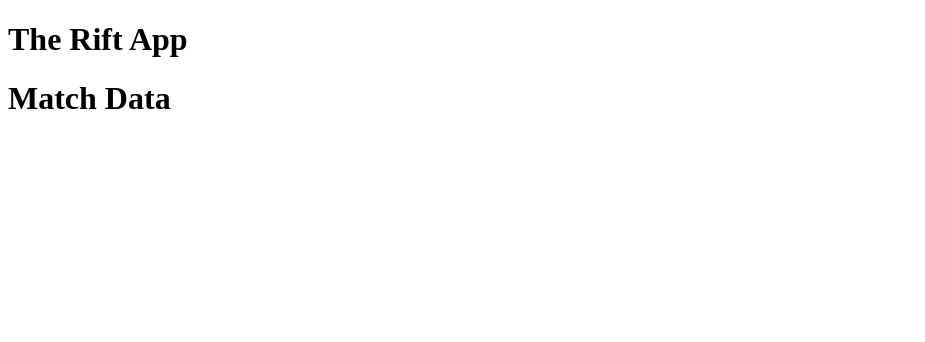
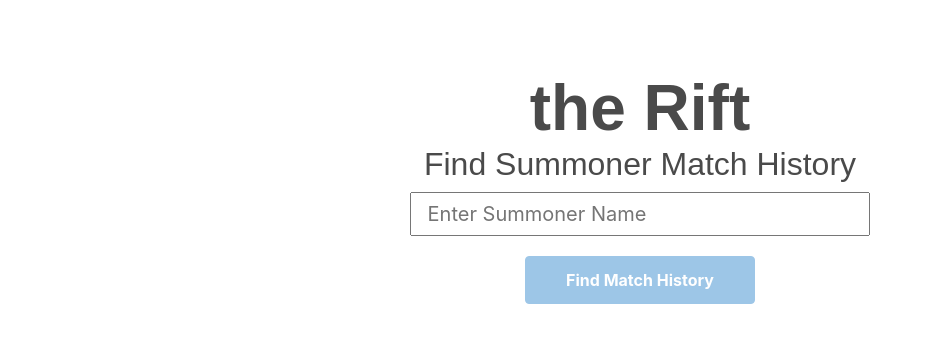
Before and after one commit to DorianKwan/theRift, a React app in the folder client/: page / in a window 1280 px wide. Shown: the top 342 px of the page, without its empty margins (0-925 px from the left). Built offline with nearby package versions, Linux system fonts and the light colour scheme.

Commit message:
Updated Client Views

```diff
--- a/client/src/components/App.js
+++ b/client/src/components/App.js
@@ -1,26 +1,125 @@
 import React, {Component} from "react";
-import "./app.scss"
+import axios from "axios";
+import "./app.scss";
 import MatchHistory from "./pages/MatchHistory";
 
 export default class App extends Component {
   constructor(props) {
     super(props);
+
+    this.state = {
+      summonerName: "",
+      matchHistory: "something",
+      isLoading: false,
+      errorMessage: null,
+      validationRegex: /^[0-9\w{0,16} _\.]+$/
+    }
+
     this.connectServer = this.connectServer.bind(this);
+    this.fetchMatchHistory = this.fetchMatchHistory.bind(this);
+    this.summonerInputChangeHandler = this.summonerInputChangeHandler.bind(this);
+  }
+
+  componentDidMount() {
+    this.connectServer();
   }
 
   connectServer() {
     fetch("/");
   }
 
-  componentDidMount() {
-    this.connectServer();
+  validateInput(summonerName) {
+    let isValid = true;
+
+    if (!this.state.validationRegex.test(summonerName)) {
+      const errorMessage = "Summoner name includes invalid characters.";
+      this.setState({ errorMessage, isLoading: false });
+      isValid = false;
+    }
+
+    return isValid;
+  }
+
+  renderErrorMessage() {
+    const error = this.state.errorMessage;
+    return (
+      <p className="error-message">{error}</p>
+    );
+  }
+
+  renderSubmitButton(isSubmitDisabled) {
+    let button;
+    if (isSubmitDisabled) {
+      button = <button disabled className="button is-info is-wide" onClick={this.fetchMatchHistory}>Find Match History</button>;
+    } else {
+      button = <button className="button is-info is-wide" onClick={this.fetchMatchHistory}>Find Match History</button>;
+    }
+    return (
+      button
+    );
+  }
+
+  renderSummonerForm() {
+    const errorMessage = this.state.errorMessage ? this.renderErrorMessage() : "";
+    const isSubmitDisabled = this.state.summonerName.length < 3;
+    const submitButton = this.renderSubmitButton(isSubmitDisabled);
+
+    return (
+      <div>
+        <h2>Find Summoner Match History</h2>
+        {errorMessage}
+        <input type="text" name="summoner" placeholder="Enter Summoner Name"
+          onChange={(e) => this.summonerInputChangeHandler.call(this, e)}
+          value={this.state.summonerName} />
+        <br />
+        {submitButton}
+      </div>
+    );
+  }
+
+  renderLoader() {
+    return (
+      <div>
+        <div className="lds-spinner">
+          <div></div><div></div>
+          <div></div><div></div>
+          <div></div><div></div>
+          <div></div><div></div>
+          <div></div><div></div>
+          <div></div><div></div>
+        </div>
+        <p className="loading-message">Please Wait..</p>
+      </div>
+    );
   }
 
   render() {
+    const content = this.state.isLoading ? this.renderLoader() : this.renderSummonerForm();
+
     return (
-    <div>
-      <MatchHistory />
+    <div className="main container has-text-centered">
+      <h1>the Rift</h1>
+      {content}
+      <MatchHistory matches={this.state.matchHistory} summoner={this.state.summonerName} />
     </div>
     );
   }
+
+  fetchMatchHistory() {
+    const { summonerName } = this.state;
+    this.setState({ isLoading: true });
+    const isInputValid  = this.validateInput(summonerName);
+    if (isInputValid && this.state.offCooldown) {
+      axios.get("/api/matchHistory/" + summonerName)
+      .then(response => {
+        this.setState({ matchHistory: response.data, isLoading: false, errorMessage: null });
+      }).catch(error => {
+        console.log(error);
+      });
+    }
+  }
+
+  summonerInputChangeHandler(element) {
+    this.setState({ summonerName: element.target.value });
+  }
 }
--- a/client/src/components/app.scss
+++ b/client/src/components/app.scss
@@ -0,0 +1,123 @@
+// App Styles
+.main {
+  font-family: "avenir", sans-serif;
+  h1 {
+    margin-top: calc(7.5vh);
+    font-weight: 600;
+    font-size: 4rem;
+  }
+
+  h2 {
+    font-weight: 300;
+    font-size: 2rem;
+    margin-top: -1rem;
+  }
+
+  input {
+    width: 40%;
+    padding: 0.5rem 0 0.5rem 1rem;
+    font-size: 1.25rem;
+    margin-top: 0.25rem;
+    margin-bottom: 0.25rem;
+  }
+
+  button {
+    margin-top: 1rem;
+    width: 20%;
+    height: 3rem;
+    font-weight: bold;
+    margin-bottom: 2rem;
+  }
+
+  .error-message {
+    color: red;
+    font-size: 0.8rem;
+  }
+
+  .loading-message {
+    margin-top: 0.75rem;
+  }
+}
+
+// Loading Spinner css taken from https://loading.io/css/
+.lds-spinner {
+  color: black;
+  display: inline-block;
+  position: relative;
+  width: 64px;
+  height: 64px;
+}
+.lds-spinner div {
+  transform-origin: 32px 32px;
+  animation: lds-spinner 1.2s linear infinite;
+}
+.lds-spinner div:after {
+  content: " ";
+  display: block;
+  position: absolute;
+  top: 3px;
+  left: 29px;
+  width: 5px;
+  height: 14px;
+  border-radius: 20%;
+  background: black;
+}
+.lds-spinner div:nth-child(1) {
+  transform: rotate(0deg);
+  animation-delay: -1.1s;
+}
+.lds-spinner div:nth-child(2) {
+  transform: rotate(30deg);
+  animation-delay: -1s;
+}
+.lds-spinner div:nth-child(3) {
+  transform: rotate(60deg);
+  animation-delay: -0.9s;
+}
+.lds-spinner div:nth-child(4) {
+  transform: rotate(90deg);
+  animation-delay: -0.8s;
+}
+.lds-spinner div:nth-child(5) {
+  transform: rotate(120deg);
+  animation-delay: -0.7s;
+}
+.lds-spinner div:nth-child(6) {
+  transform: rotate(150deg);
+  animation-delay: -0.6s;
+}
+.lds-spinner div:nth-child(7) {
+  transform: rotate(180deg);
+  animation-delay: -0.5s;
+}
+.lds-spinner div:nth-child(8) {
+  transform: rotate(210deg);
+  animation-delay: -0.4s;
+}
+.lds-spinner div:nth-child(9) {
+  transform: rotate(240deg);
+  animation-delay: -0.3s;
+}
+.lds-spinner div:nth-child(10) {
+  transform: rotate(270deg);
+  animation-delay: -0.2s;
+}
+.lds-spinner div:nth-child(11) {
+  transform: rotate(300deg);
+  animation-delay: -0.1s;
+}
+.lds-spinner div:nth-child(12) {
+  transform: rotate(330deg);
+  animation-delay: 0s;
+}
+@keyframes lds-spinner {
+  0% {
+    opacity: 1;
+  }
+  100% {
+    opacity: 0;
+  }
+}
+
+// Import the rest of Bulma
+@import "../../node_modules/bulma/bulma.sass"
--- a/client/src/components/pages/MatchHistory.js
+++ b/client/src/components/pages/MatchHistory.js
@@ -3,11 +3,34 @@ import Match from "./matchHistory/Match";
 import "./matchHistory.scss";
 
 export default class MatchHistory extends Component {
+  constructor(props) {
+    super(props);
+  }
+
+  renderMatch(matchData, matchKey) {
+    return (
+      <Match key={matchKey} matchData={matchData} summoner={this.props.summoner} />
+    );
+  }
+
+  renderMatches() {
+    let matches = [];
+
+    for (let matchKey in this.props.matches.matchHistory) {
+      matches.push(this.renderMatch(this.props.matches.matchHistory[matchKey], matchKey));
+    }
+
+     return (
+      matches
+     );
+  }
+
   render() {
+    const matches = this.props.matches ? this.renderMatches() : "";
+
     return (
-    <div>
-      <h1>The Rift App</h1>
-      <Match />
+    <div className="matches">
+      {matches}
     </div>
     );
   }
--- a/client/src/components/pages/matchHistory.scss
+++ b/client/src/components/pages/matchHistory.scss
@@ -0,0 +1,3 @@
+.matches {
+  padding-bottom: 3rem;
+}
--- a/client/src/components/pages/matchHistory/Match.js
+++ b/client/src/components/pages/matchHistory/Match.js
@@ -4,17 +4,120 @@ import "./match.scss";
 export default class Match extends Component {
   constructor(props) {
     super(props);
+  }
 
-    this.state = {
+  findDesiredSummoner(players, summonerName) {
+    let summoner;
 
+    for (let key in players) {
+      if (players[key].name === summonerName) {
+        summoner = players[key];
+      }
     }
+
+    return summoner;
+  }
+
+  determineGameResult(matchData, summonerTeam) {
+    const team   = summonerTeam === 100 ? "Blue" : "Red";
+    const result = team === matchData.winningTeam ? "Victory" : "Defeat";
+    return result;
+  }
+
+  renderMatchContent() {
+    const { matchData, summoner }   = this.props;
+    const { gameDuration, players } = matchData;
+    const desiredSummoner           = this.findDesiredSummoner(players, summoner);
+    const { build, stats, team, champion } = desiredSummoner;
+    const gameResult   = this.determineGameResult(matchData, team);
+    const multiKill    = stats.score.highestMultiKill ? stats.score.highestMultiKill : "";
+    const matchClasses = gameResult === "Defeat" ? "columns match match-loss" : "columns match match-won";
+
+    return (
+      <div className={matchClasses}>
+        <div className="column is-1">
+          <div className={gameResult.toLowerCase()}>
+            {gameResult}
+          </div>
+          <hr />
+          <div>
+            {gameDuration}
+          </div>
+        </div>
+        <div className="columns column is-3">
+          <div className="column">
+            <div>Summoner Spells:</div>
+            <div>{build.summonerSpells.one}</div>
+            <div>{build.summonerSpells.two}</div>
+          </div>
+          <div className="column">
+            <div>Champion:</div>
+            <div>{champion}</div>
+          </div>
+          <div className="column">
+            <div>Runes:</div>
+            <div>{build.runes.primary}</div>
+            <div>{build.runes.secondary}</div>
+          </div>
+        </div>
+        <div className="column is-1">
+          <p>{stats.score.kills}/{stats.score.deaths}/{stats.score.assists}</p>
+          <p>{stats.score.kda}:1 KDA</p>
+          <p>{multiKill}</p>
+        </div>
+        <div className="column is-1">
+          <p>Level {stats.championLevel}</p>
+          <p>{stats.score.creepScore} ({(stats.score.creepScore / (matchData.gameTime / 60)).toFixed(2)}) CS</p>
+        </div>
+        <div className="columns column is-3">
+          <div className="column">
+              <div>Item 1</div>
+              <div>{build.items.item0}</div>
+              <div>Item 2</div>
+              <div>{build.items.item1}</div>
+            </div>
+            <div className="column">
+              <div>Item 3</div>
+              <div>{build.items.item2}</div>
+              <div>Item 4</div>
+              <div>{build.items.item3}</div>
+            </div>
+            <div className="column">
+              <div>Item 5</div>
+              <div>{build.items.item4}</div>
+              <div>Item 6</div>
+              <div>{build.items.item5}</div>
+            </div>
+        </div>
+        <div className="column is-1">
+          <div>{build.items.item6}</div>
+          <div>{stats.score.pinkWards} Control Wards</div>
+        </div>
+        <div className="column is-1">
+          <p>{matchData.players["1"].name}</p>
+          <p>{matchData.players["2"].name}</p>
+          <p>{matchData.players["3"].name}</p>
+          <p>{matchData.players["4"].name}</p>
+          <p>{matchData.players["5"].name}</p>
+        </div>
+        <div className="column is-1">
+          <p>{matchData.players["6"].name}</p>
+          <p>{matchData.players["7"].name}</p>
+          <p>{matchData.players["8"].name}</p>
+          <p>{matchData.players["9"].name}</p>
+          <p>{matchData.players["10"].name}</p>
+        </div>
+      </div>
+    );
   }
 
   render() {
+    const matchContent = this.renderMatchContent();
+
     return (
-    <div>
-      <h1>Match Data</h1>
-    </div>
+      <div className="match">
+        {matchContent}
+      </div>
     );
   }
 }
--- a/client/src/components/pages/matchHistory/match.scss
+++ b/client/src/components/pages/matchHistory/match.scss
@@ -0,0 +1,29 @@
+.match {
+  padding-top: 1rem;
+  padding-bottom: 1rem;
+  font-size: 0.75rem;
+
+  div {
+    padding-bottom: 0.2rem;
+  }
+
+  .match-won {
+    background-color: #a3cfec;
+    border: solid 2px #99b9cf;
+  }
+
+  .match-loss {
+    background-color: #e2b6b3;
+    border: solid 2px #cea7a7;
+  }
+
+  .victory {
+    color: #038787;
+    font-weight: bold;
+  }
+
+  .defeat {
+    color: #C7592A;
+    font-weight: bold;
+  }
+}
```
